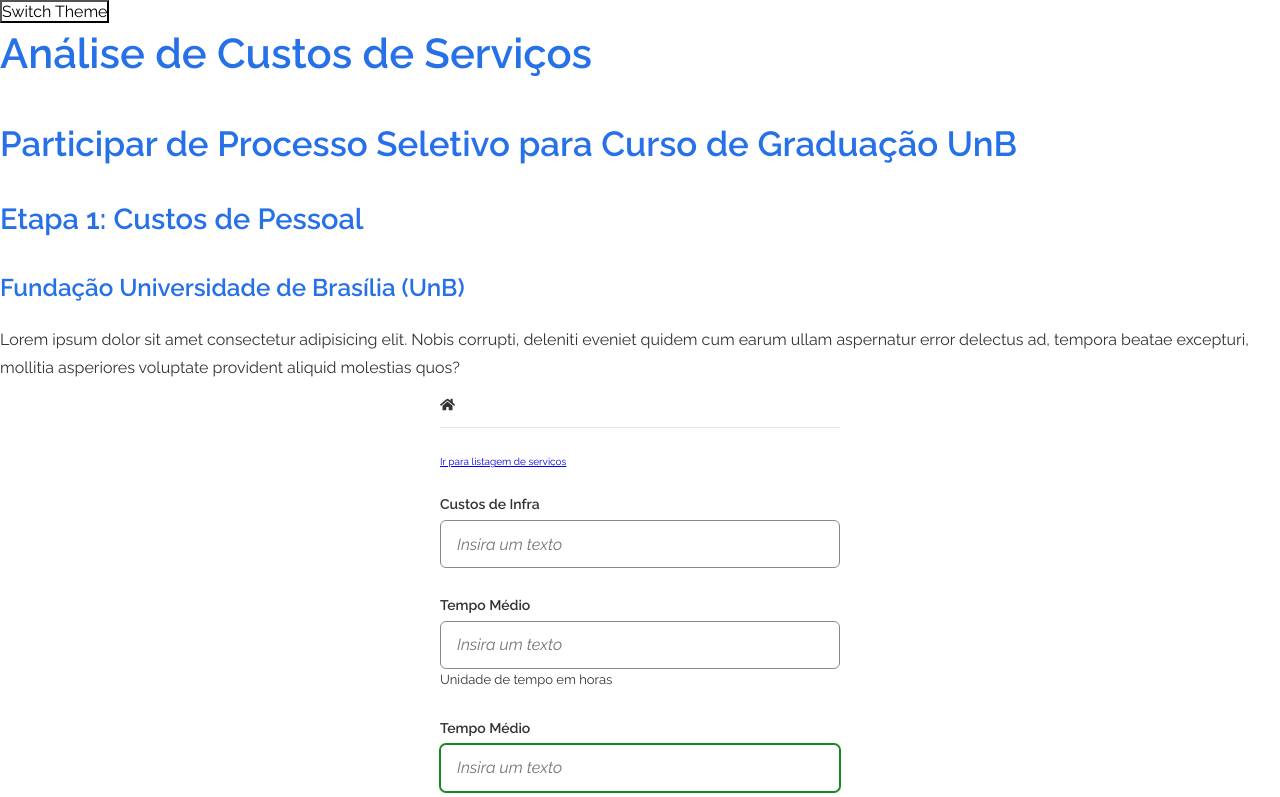
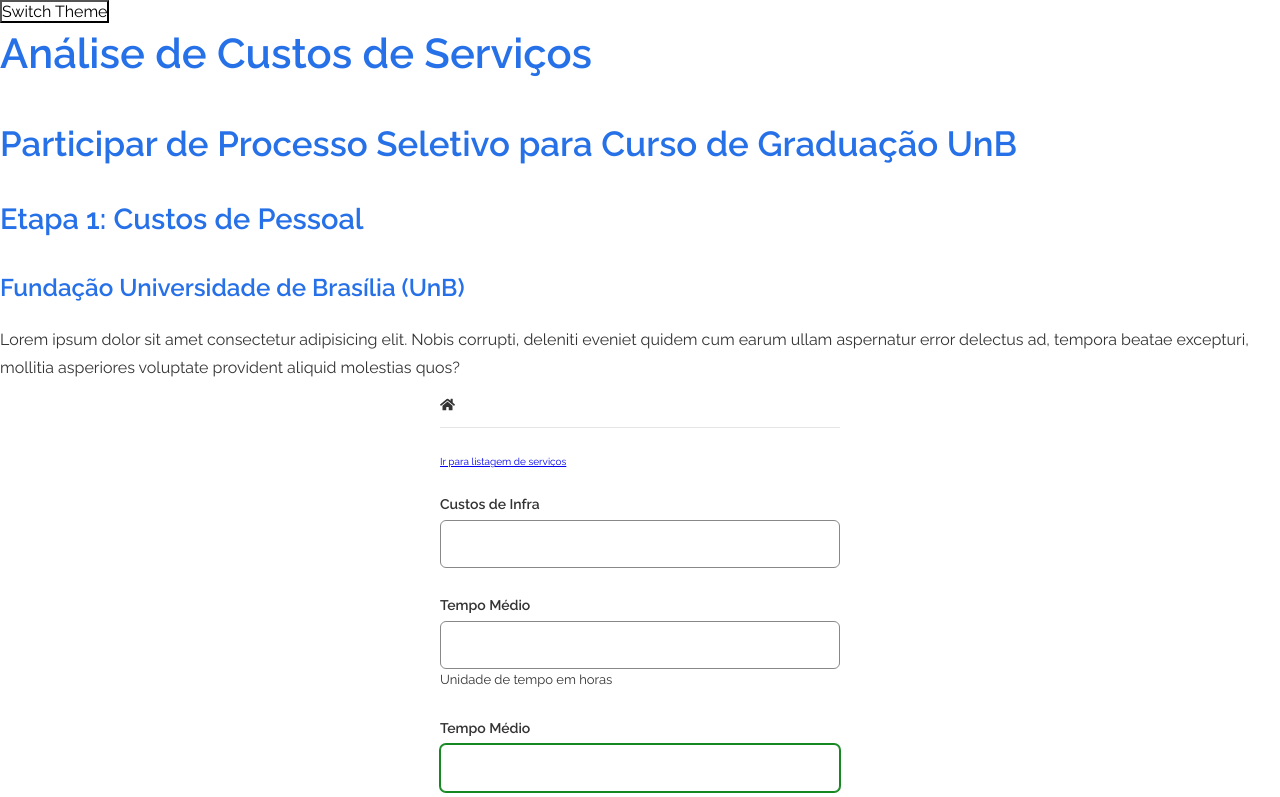
Before and after one commit to youssef-md/frontend-ferramenta-precificao, a React (Create React App) app: page / in a window 1280 px wide. Shown: the top 797 px of the page. Built offline with nearby package versions, Linux system fonts and the light colour scheme.

Commit message:
Modifying the input component parameters

```diff
--- a/src/components/Input/index.js
+++ b/src/components/Input/index.js
@@ -2,11 +2,11 @@
 import { FaTimesCircle, FaCheckCircle } from 'react-icons/fa';
 import { Container, Invalid, Valid } from './styles';
 
-function Input({ label, auxiliaryText, valid, invalid }) {
+function Input({ label, auxiliaryText, valid, invalid, type, placeholder }) {
   return (
     <Container valid={valid} invalid={invalid}>
       <label htmlFor={label}>{label}</label>
-      <input id={label} placeholder="Insira um texto" />
+      <input id={label} placeholder={placeholder} type={type} />
       <p>{!invalid && !valid && auxiliaryText}</p>
       {valid && (
         <Valid>
```
